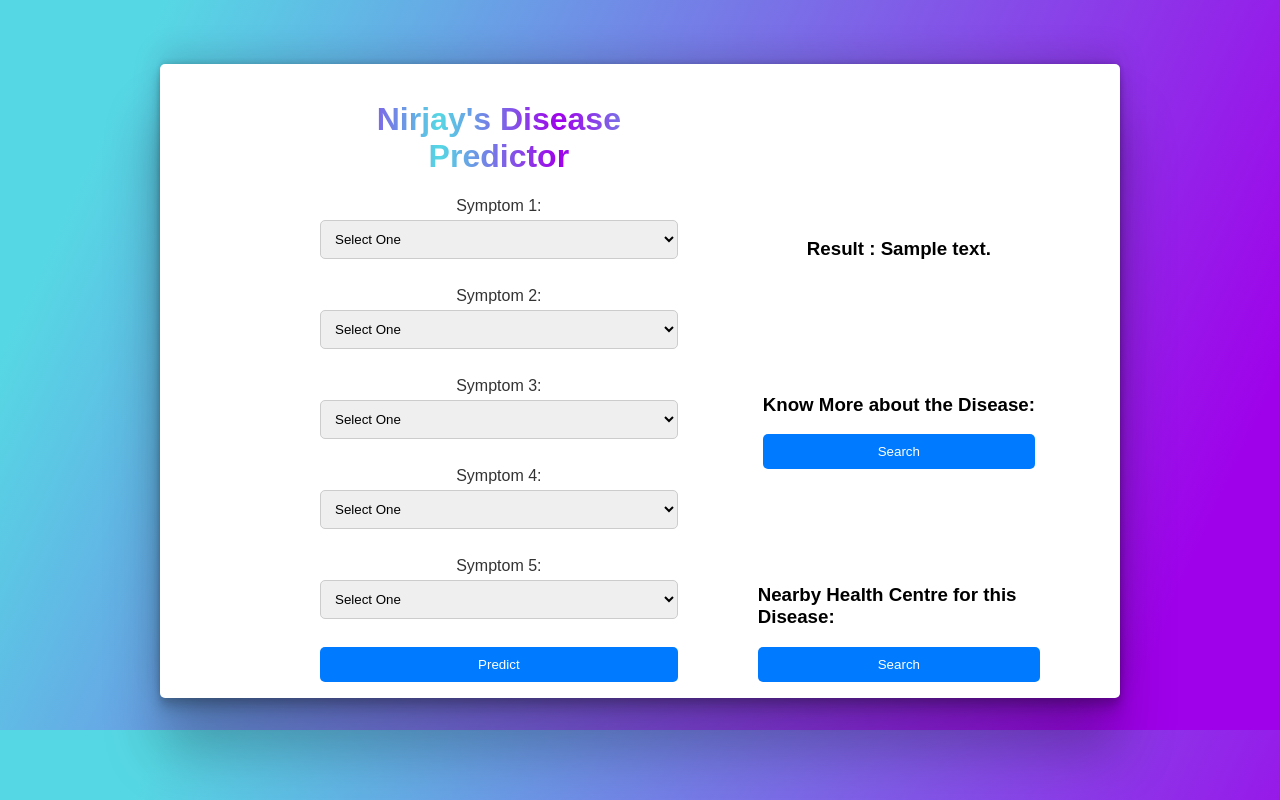
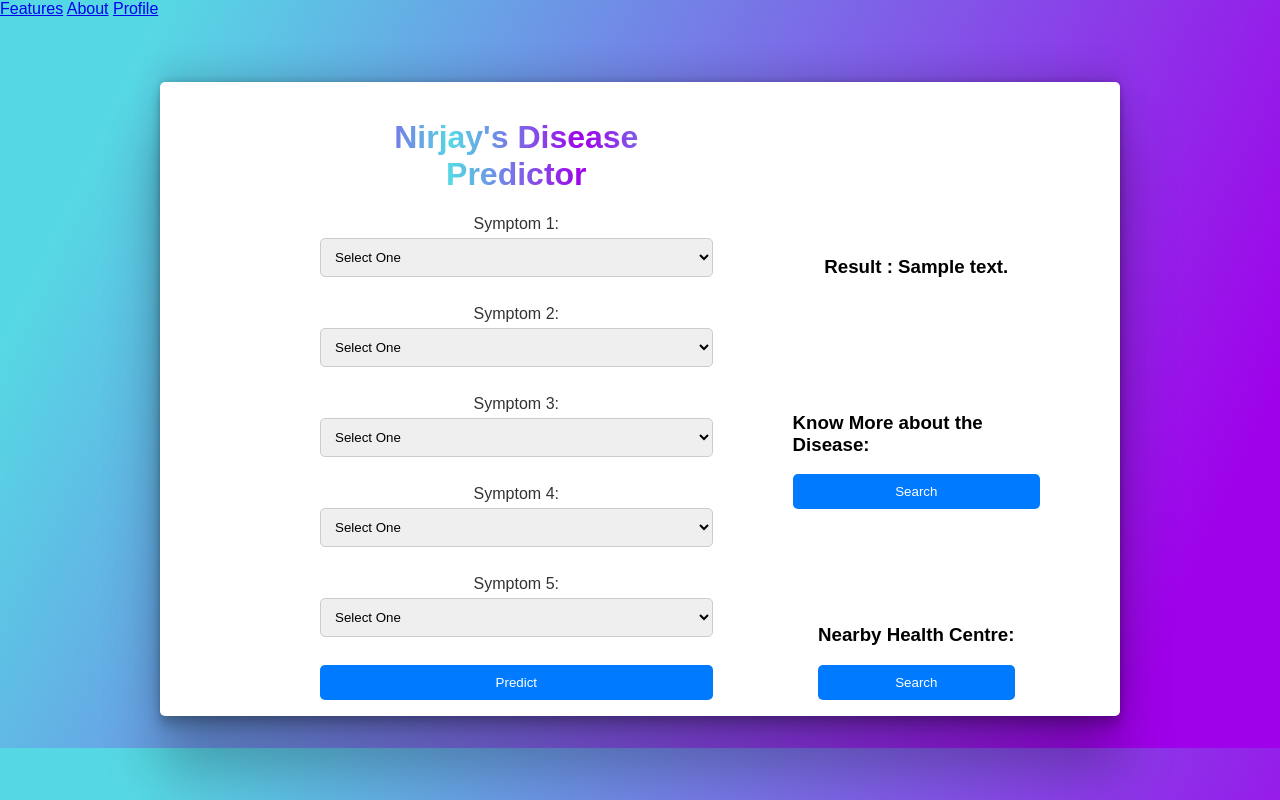
Before and after one commit to nrv28/Disease-Predictor, a Flask app: template templates/main.html in a window 1280 px wide. Run offline with Flask 3, Linux system fonts and the light colour scheme; the template is opened without the code that fills it: most values are stand-ins (such as "Sample title", 1, 10 or a date in 2020); parts of the project's set-up code (start-up, migrations or seed data) failed here and were passed over.

Commit message:
Add files via upload

```diff
--- a/templates/main.html
+++ b/templates/main.html
@@ -9,8 +9,14 @@
 </head>
 <body>
 
+    <div class="navbar">
+        <a href="{{ url_for('features')}}">Features</a>
+        <a href="{{ url_for('about')}}">About</a>
+        <a href="{{ url_for('profile')}}">Profile</a>
+    </div>
+
     <div class="box">
-<div class="box2">
+     <div class="box2">
     <h1>Nirjay's Disease Predictor</h1>
 
     <form action="{{ url_for('predict')}}" method="post">
@@ -720,7 +726,7 @@
         </div>
 
     <div class="search-health-centre">
-        <h3>Nearby Health Centre for this Disease:</h3>
+        <h3>Nearby Health Centre:</h3>
         <form id="searchForm2" action="https://www.google.com/search" method="GET" target="_blank">
         <input id="searchInput2" type="text" name="q" placeholder="Search..." hidden>
         <button type="submit2">Search</button>
```
